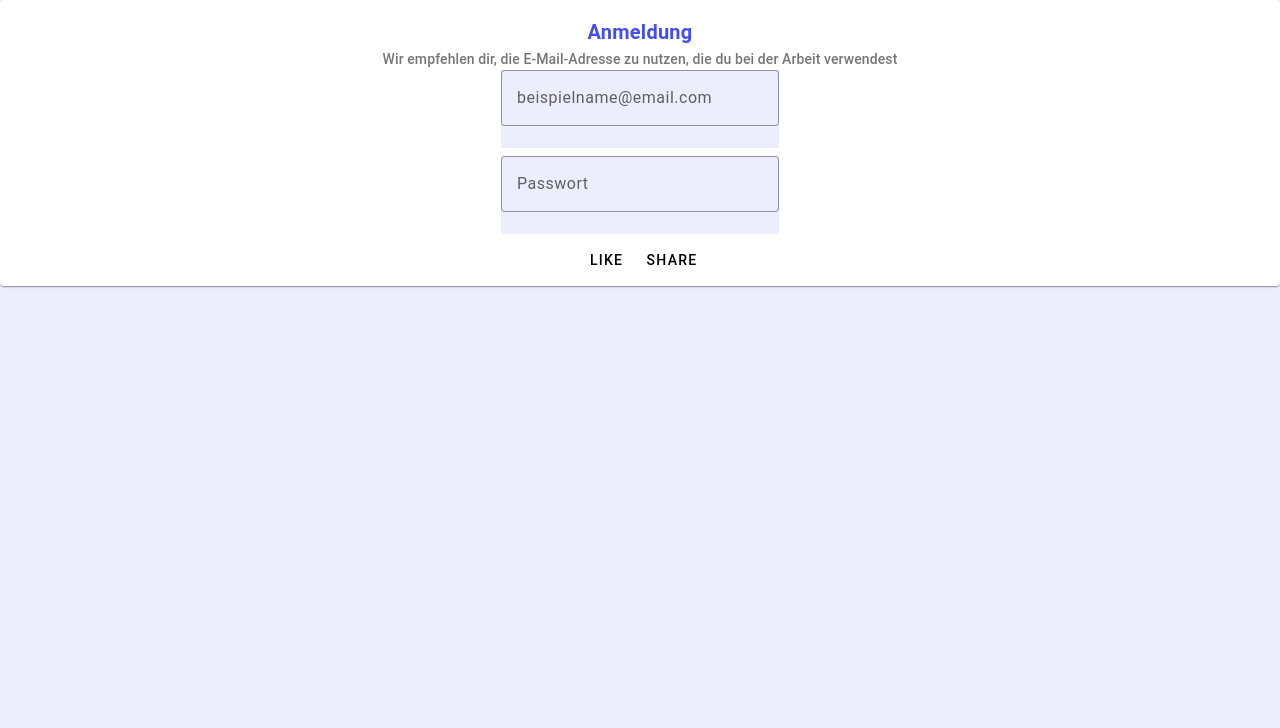
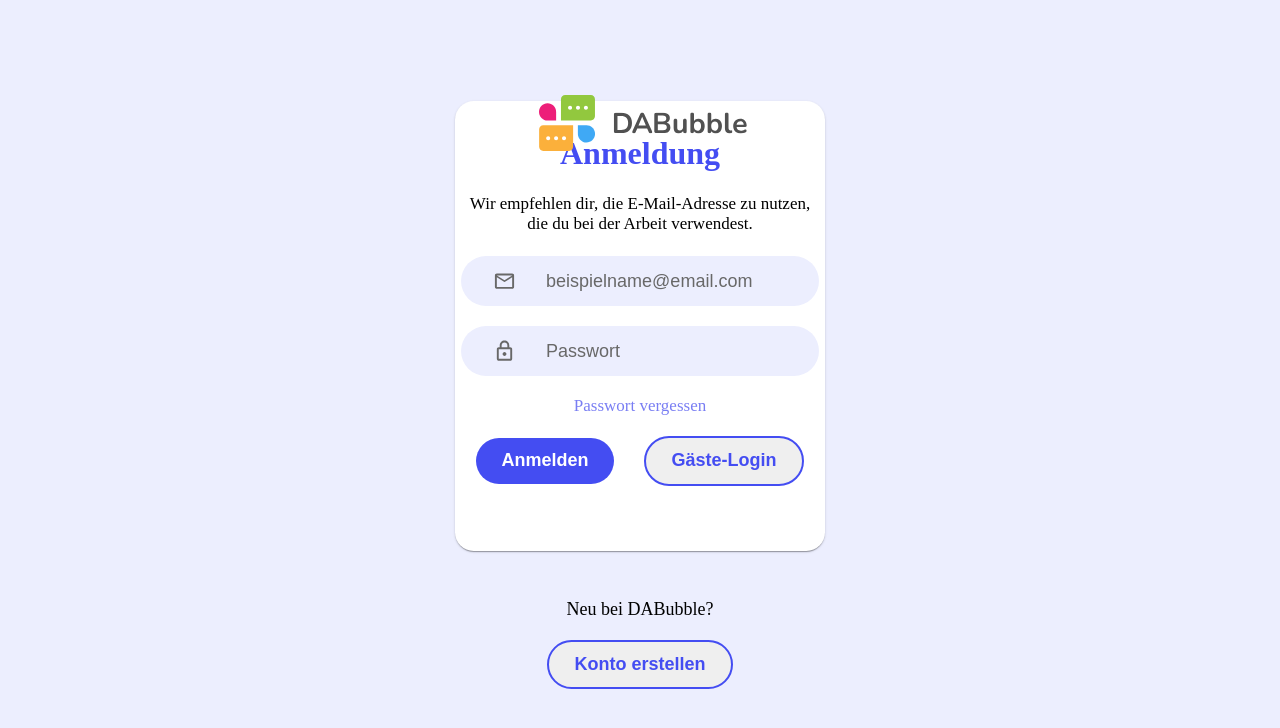
Before and after one commit to JMthe3rd/DaBubble-Frontend, an Angular app: page / in a window 1280 px wide. Shown: the top 728 px of the page. Built offline with nearby package versions, Linux system fonts and the light colour scheme.

Commit message:
LoginComponent + Animation

```diff
--- a/src/app/login/login.component.html
+++ b/src/app/login/login.component.html
@@ -1,24 +1,45 @@
-<mat-card class="d-flex align-center">
-    <mat-card-header>
-        <mat-card-title class="purple bold text-center">Anmeldung</mat-card-title>
-        <mat-card-subtitle class="text-center">Wir empfehlen dir, die E-Mail-Adresse zu nutzen, die du bei der Arbeit
-            verwendest</mat-card-subtitle>
-    </mat-card-header>
+<div id="animationContainer" [class.bg-transparent]="removeBackground" class="bg-gradient">
+</div>
 
-    <mat-card-content class="login-container d-flex">
-        <mat-form-field class="bg-color" appearance="outline">
-            <input class="radius" matInput placeholder="beispielname@email.com">
-            <!-- <mat-icon matPrefix>alternate_email</mat-icon> -->
-        </mat-form-field>
+<div *ngIf="!animationCompleted" class="logo-wrapper" [class.animate-logo]="moveLogo">
+    <div class="logo-img">
+        <img src="./../../assets/img/logo.svg" alt="logo of dabubble">
+    </div>
+    <div class="logo-name">
+        <img [class.invert]="changeLogoColor" src="./../../assets/img/logo-name.svg" alt="logoname of dabubble">
+    </div>
+</div>
 
-        <mat-form-field class="bg-color" appearance="outline">
-            <input matInput placeholder="Passwort">
-            <!-- <mat-icon matPrefix>lock</mat-icon> -->
-        </mat-form-field>
-    </mat-card-content>
+<div class="main">
+    <div class="login-container ">
+        <ng-container *ngIf="animationCompleted">
+            <app-logo-middle></app-logo-middle>
+        </ng-container>
+        <div class="card-container">
+            <mat-card class="card-content">
+                <h1 class="purple">Anmeldung</h1>
+                <span class="text-center">Wir empfehlen dir, die E-Mail-Adresse zu nutzen, die du bei der Arbeit
+                    verwendest.</span>
 
-    <mat-card-actions>
-        <button mat-button>LIKE</button>
-        <button mat-button>SHARE</button>
-    </mat-card-actions>
-</mat-card>
+                <form class="login-form d-flex flex-column align-center" action="">
+                    <app-input placeholder="beispielname@email.com" inputType="email"
+                        img="../../assets/img/mail.svg"></app-input>
+
+                    <app-input placeholder="Passwort" img="../../assets/img/lock.svg" inputType="password">
+                    </app-input>
+
+                    <span class="action-forgot-pw text-center purple2">Passwort vergessen</span>
+
+                    <div class="form-btn-container">
+                        <button>Anmelden</button>
+                        <button>Gäste-Login</button>
+                    </div>
+                </form>
+            </mat-card>
+        </div>
+        <div class="go-2-registration">
+            <p class="text-center">Neu bei DABubble?</p>
+            <button routerLink="/sign-up">Konto erstellen</button>
+        </div>
+    </div>
+</div>
--- a/src/app/login/login.component.scss
+++ b/src/app/login/login.component.scss
@@ -1,40 +1,213 @@
 @import "./../colors.scss";
-// @import "./../mixins.scss";
+@import "./../mixins.scss";
 
 .purple {
     color: $purple-1;
 }
 
-.bold {
-    font-weight: bold;
-}
-
-.d-flex {
-    display: flex;
-}
-
-.align-center {
-    align-items: center;
+.purple2 {
+    color: $purple-2;
 }
 
 .text-center {
     text-align: center;
 }
 
-.bg-color {
-    background-color: $bg-color !important;
+
+span {
+    font-size: 17px;
 }
 
-// .flex-center {
-//     @include flex-center;
-// }
+h1 {
+    font-size: 32px;
+}
+
+.main {
+    @include flex-center;
+    width: 100%;
+    height: 100vh;
+}
 
 .login-container {
-    flex-direction: column;
     gap: 8px;
-    width: 310px;
+    @include flex-center;
+    @include flex-direction-column;
+    justify-content: unset !important;
 
-    .radius {
-        border-radius: 10px;
+    .card-content {
+        height: 45rem !important;
+        margin-top: 2rem;
+        padding: 1.25rem;
+        justify-content: space-evenly !important;
+        @include flex-center;
+        width: 37rem;
+        border-radius: 1.875rem;
+    }
+
+    .login-form {
+        gap: 2rem;
+        @include flex-direction-column();
+    }
+
+    .action-forgot-pw {
+        &:hover {
+            cursor: pointer;
+        }
     }
 }
+
+.form-btn-container {
+    @include flex-center;
+    width: 100%;
+    justify-content: space-around !important;
+
+    button {
+        border: unset;
+        padding: 1.2rem 2.5rem;
+        border-radius: 2.5rem;
+        line-height: normal;
+        margin-bottom: 3rem;
+        display: flex;
+        @include fonts-styles(1.8rem, 700);
+    }
+
+    button:first-of-type {
+        background: $purple-1;
+        color: $white;
+    }
+
+    button:nth-of-type(2n) {
+        border: 2px solid $purple-1;
+        color: $purple-1;
+    }
+}
+
+.go-2-registration {
+    display: flex;
+    flex-direction: column;
+    gap: 2rem;
+    margin-top: 4rem;
+
+    p {
+        font-size: 18px;
+    }
+
+    button {
+        border: 2px solid $purple-1;
+        padding: 1.2rem 2.5rem;
+        border-radius: 2.5rem;
+        line-height: normal;
+        margin-bottom: 3rem;
+        display: flex;
+        @include fonts-styles(1.8rem, 700);
+        color: $purple-1;
+    }
+}
+
+.bg-gradient {
+    height: 100vh;
+    width: 100%;
+    position: absolute;
+    z-index: 1;
+    background: linear-gradient(1deg, #313AE5 1.22%, #797EF3 98.76%);
+    display: flex;
+    align-items: center;
+    justify-content: center;
+    //  animation: transparent 6s ease-out;
+}
+
+
+.logo-wrapper {
+    @include flex-center;
+    gap: 1rem;
+    position: absolute;
+    z-index: 999;
+    height: 100vh;
+    width: 100%;
+
+    &.animate-logo {
+        animation: findFinalPosition 5s forwards;
+
+        @keyframes findFinalPosition {
+            0% {
+                transform: translateY(-50px);
+            }
+            10% {
+                transform: translateY(-100px);
+            }
+            20% {
+                transform: translateY(-100px);
+            }
+            30% {
+                transform: translateY(-100px);
+            }
+            40% {
+                transform: translateY(-100px);
+            }
+            50% {
+                transform: translateY(-100px);
+            }
+            60% {
+                transform: translateY(-100px);
+            }
+            70% {
+                transform: translateY(-100px);
+            }
+            to {
+                position: absolute;
+                top: 2rem;
+                height: 90px;
+            }
+        }
+    }
+}
+
+.logo-img {
+    padding: 0.8rem;
+    z-index: 3;
+
+}
+
+.logo-name {
+    z-index: 4;
+
+    img {
+        animation: slidein 7s forwards;
+
+        filter: invert(100%);
+        -webkit-filter: invert(100%);
+
+        &.invert {
+            animation: changeColor 4s forwards;
+        }
+
+        @keyframes changeColor {
+            to {
+                filter: unset;
+            }
+        }
+    }
+}
+
+.bg-transparent {
+    background: transparent;
+    z-index: -1;
+}
+
+@keyframes slidein {
+    0% {
+        margin-left: -800px;
+    }
+
+    20% {
+        margin-left: -800px;
+    }
+
+    35% {
+        margin-left: 0px;
+    }
+
+    100% {
+        margin-left: 0px;
+    }
+}
--- a/src/app/login/login.component.ts
+++ b/src/app/login/login.component.ts
@@ -1,22 +1,54 @@
-import { Component } from '@angular/core';
+import { Component, ElementRef, ViewChild, OnInit } from '@angular/core';
+import { Router, RouterLink } from '@angular/router';
+import { CommonModule } from "@angular/common";
+
 import { MatButtonModule } from '@angular/material/button';
 import { MatCardModule } from '@angular/material/card';
 import { MatFormFieldModule } from '@angular/material/form-field';
 import { MatIconModule } from '@angular/material/icon';
 import { MatInputModule } from '@angular/material/input';
+import { LogoMiddleComponent } from '../logo-middle/logo-middle.component';
+import { InputComponent } from '../input/input.component';
 @Component({
   selector: 'app-login',
   standalone: true,
   imports: [
+    CommonModule,
+    InputComponent,
+    LogoMiddleComponent,
     MatButtonModule,
     MatCardModule,
     MatFormFieldModule,
     MatIconModule,
-    MatInputModule
+    MatInputModule,
+    RouterLink,
   ],
   templateUrl: './login.component.html',
   styleUrl: './login.component.scss'
 })
-export class LoginComponent {
+export class LoginComponent implements OnInit {
+  constructor(private router: Router) {
+  }
+  removeBackground: boolean = false;
+  moveLogo: boolean = false;
+  changeLogoColor: boolean = false;
+  animationCompleted: boolean = false;
+  @ViewChild('animationContainer') animationContainer!: ElementRef;
 
+  ngOnInit(): void {
+    this.initializeAnimation();
+  }
+
+  initializeAnimation() {
+    setTimeout(() => {
+      this.removeBackground = true;
+    }, 4500);
+    setTimeout(() => {
+      this.changeLogoColor = true;
+      this.moveLogo = true;
+    }, 3500);
+    setTimeout(() => {
+      this.animationCompleted = true;
+    }, 5500);
+  }
 }
```
